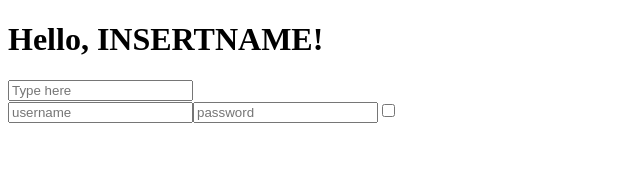
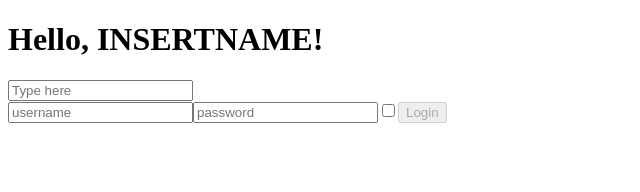
Before and after one commit to FabioViscuso/exerc-react, a React (Create React App) app: page / in a window 1280 px wide. Shown: the top 192 px of the page, without its empty margins (0-640 px from the left). Built offline with nearby package versions, Linux system fonts and the light colour scheme.

Commit message:
feat: Forms-03

```diff
--- a/src/Login.js
+++ b/src/Login.js
@@ -16,8 +16,10 @@ class Login extends React.Component {
         })
     }
 
-    componentDidUpdate() {
+    onLogin = (event) => {
+        event.preventDefault();
         console.log(this.state)
+
     }
 
     render() {
@@ -37,6 +39,10 @@ class Login extends React.Component {
                     type="checkbox"
                     checked={this.state.remember}
                     onChange={this.inputChangeHandler} />
+                <button type="submit"
+                    onClick={this.onLogin}
+                    disabled={(this.state.password === "" || this.state.username === "" ? true : false)}
+                >Login</button>
             </form>
         )
     }
```
